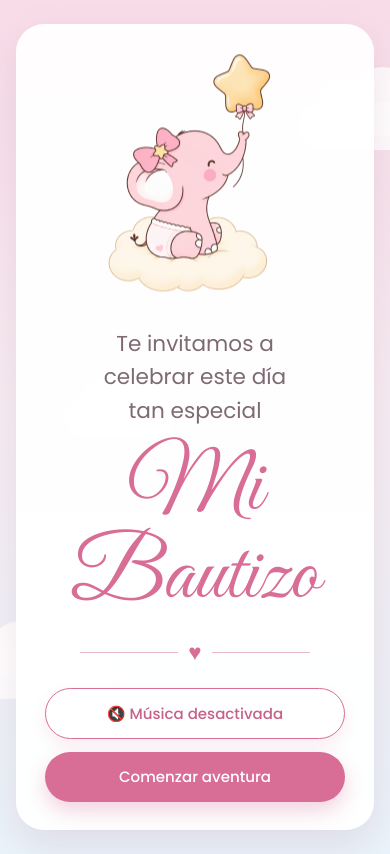
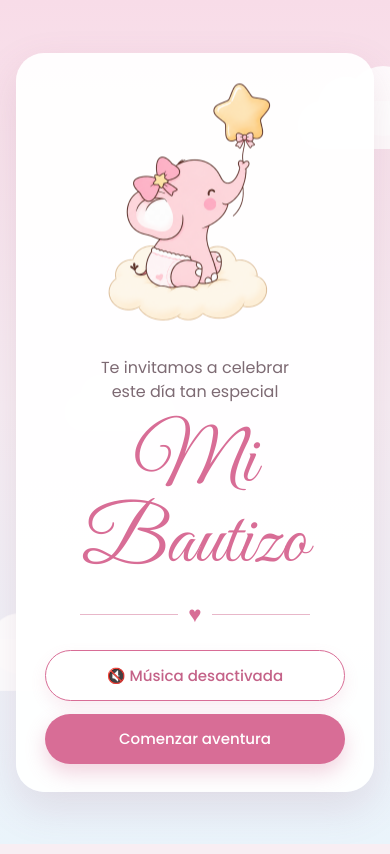
Before and after one commit to Kathiponic/-bautizo-maria-lana, a React (Vite) app: page / in a window 390 px wide. Built offline with nearby package versions, Linux system fonts and the light colour scheme.

Commit message:
Corrige tamaño del texto en celular

```diff
--- a/src/styles/Welcome.css
+++ b/src/styles/Welcome.css
@@ -302,10 +302,10 @@
     height: 70px;
   }
   .welcome-subtitle {
-    font-size: 1.35rem;
+    font-size: 1rem;
 }
 
 .welcome-title {
-    font-size: 5.5rem;
+    font-size: 5rem;
 }
 }
```
